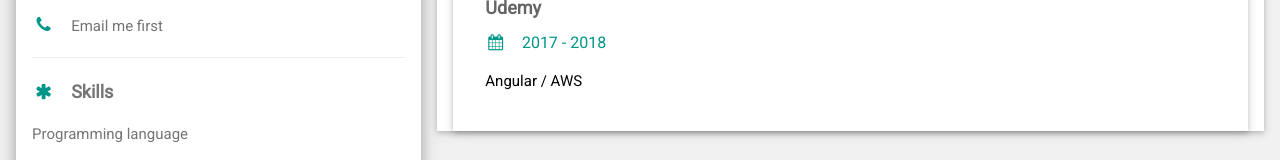
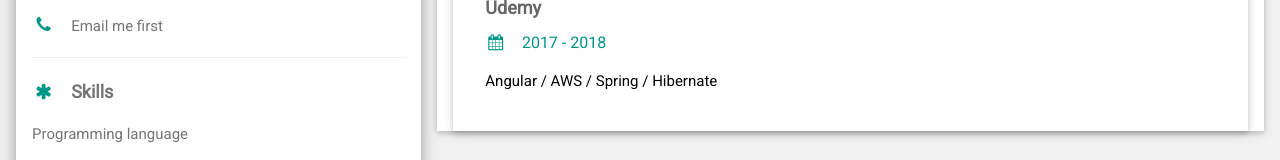
Before and after one commit to sardar1023/sardar1023.github.io, a plain HTML site: page index.html in a window 1280 px wide. Shown: the part 743-903 px from the top of the page. Drawn offline with nearby package versions, Linux system fonts and the light colour scheme.

Commit message:
Update Udemy courses

```diff
--- a/index.html
+++ b/index.html
@@ -108,7 +108,7 @@ html,body,h1,h2,h3,h4,h5,h6 {font-family: "Roboto", sans-serif}
         <div class="w3-container">
           <h5 class="w3-opacity"><b>Udemy</b></h5>
           <h6 class="w3-text-teal"><i class="fa fa-calendar fa-fw w3-margin-right"></i>2017 - 2018</h6>
-          <p>Angular / AWS </p><br>
+          <p>Angular / AWS / Spring / Hibernate </p><br>
         </div>
       </div>
 
```
